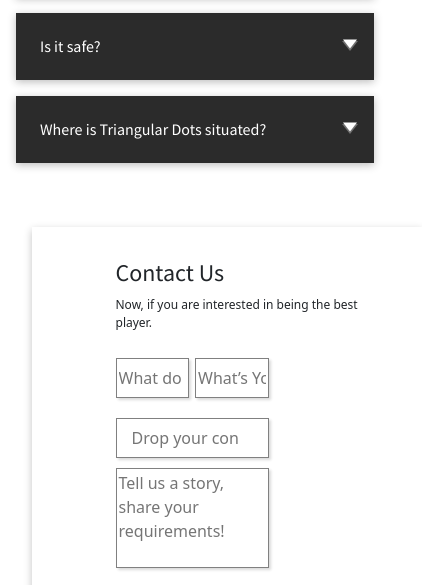
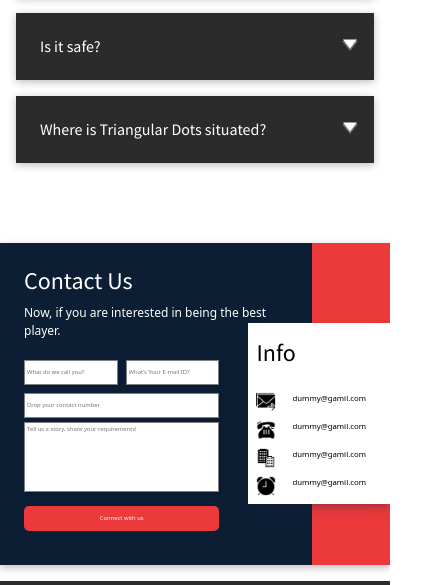
Before and after one commit to ridam258/triangularDot, a plain HTML site: page about.html in a window 390 px wide. Shown: the part 3492-4077 px from the top of the page, 422 px wide, since content can reach past the window. Drawn offline with nearby package versions, Linux system fonts and the light colour scheme.

Commit message:
formDone

```diff
--- a/about.css
+++ b/about.css
@@ -53,10 +53,11 @@
   margin: 1rem 0;
 }
 .contact {
-  width: 100%;
+  width: 80%;
+  margin: 2rem auto;
 }
 .contactRight {
-  width: 50%;
+  width: 80%;
 }
 .nameEmail input {
   /* width: 41.5%; */
@@ -128,6 +129,10 @@
     margin: 1rem 0;
   }
   .contactRight {
-    width: 90%;
+    width: 80%;
+  }
+  .contact {
+    width: 100%;
+    margin: 1rem auto;
   }
 }
--- a/about.html
+++ b/about.html
@@ -328,8 +328,14 @@
         </div>
       </section>
     </section>
-    <section class="contact d-flex justify-content-center">
-      <div class="contactRight">
+    <section
+        class="contact d-flex justify-content-start"
+        style=" background-color: #ec393a"
+      >
+        <div
+          class="contactRight"
+          style="background-color: #0b1e33; color: white"
+        >
           <h1>Contact Us</h1>
           <p>Now, if you are interested in being the best player.</p>
           <form class="contactForm">
@@ -357,10 +363,27 @@
                 placeholder="Tell us a story, share your requirements!"
               ></textarea>
             </div>
-          <button class="buttonDesign contactButton">
-            Connect with us
-          </button>
+            <button class="buttonDesign contactButton">Connect with us</button>
           </form>
+          <div class="info" style="color: black">
+            <h1>Info</h1>
+            <div class="d-flex align-items-center my-2">
+              <img src="./assets/contactMail.png" alt="" />
+              <h3>dummy@gamil.com</h3>
+            </div>
+            <div class="d-flex align-items-center my-2">
+              <img src="./assets/contactPhone.png" alt="" />
+              <h3>dummy@gamil.com</h3>
+            </div>
+            <div class="d-flex align-items-center my-2">
+              <img src="./assets/contactOffice.png" alt="" />
+              <h3>dummy@gamil.com</h3>
+            </div>
+            <div class="d-flex align-items-center my-2">
+              <img src="./assets/contactClock.png" alt="" />
+              <h3>dummy@gamil.com</h3>
+            </div>
+          </div>
         </div>
       </section>
     <section class="footer" style="background-color: #3F3F3F; color:white;">
--- a/styles.css
+++ b/styles.css
@@ -169,12 +169,13 @@
 .info {
   position: absolute;
   background-color: white;
-  padding: 2rem 8rem 2rem 2rem;
+  padding: 2vw 7vw 2vw 2vw;
   box-shadow: rgba(50, 50, 93, 0.25) 0px 6px 12px -2px,
     rgba(0, 0, 0, 0.3) 0px 3px 7px -3px;
   top: 18%;
   right: 0%;
 }
+
 .info img {
   width: 20px;
   height: 20px;
@@ -185,6 +186,7 @@
 }
 .info h1 {
   padding: 1rem 0;
+  font-size: 2.4vw;
 }
 .nameEmail {
   width: 100%;
@@ -193,7 +195,7 @@
 }
 .contactRight h1 {
   font-family: "Source Sans Pro", sans-serif;
-  font-size: 48px;
+  font-size: 3.5vw;
 }
 .contactRight input {
   display: block;
@@ -210,7 +212,7 @@
 }
 .contactNumber input {
   width: 100%;
-  padding: 15px;
+  /* padding: 15px; */
 }
 .feedback textarea {
   display: block;
@@ -254,8 +256,9 @@
 }
 .map {
   /* height:; */
-  width: 100%;
+  /* width: 100%; */
   /* height: 100%; */
+  flex: 33%;
 }
 .lastSection {
   position: relative;
@@ -327,11 +330,14 @@
 @media (max-width: 1000px) {
   .contact {
     flex-direction: column;
-    align-items: center;
+    /* align-items: center; */
   }
 
   .contactRight {
-    width: 80%;
+    /* width: 80%; */
+  }
+  .contactMap {
+    flex-direction: column;
   }
   .footer {
     padding: 2rem 2rem 1rem;
@@ -352,6 +358,11 @@
   .downLogo {
     width: 71px;
     height: 28px;
+  }
+  .map {
+    margin: 0 2rem;
+    height: 300px;
+    flex: auto;
   }
 }
 @media (max-width: 768px) {
@@ -422,14 +433,26 @@
     width: 290px;
   }
   .contactButton {
-    font-size: 1rem;
+    font-size: 1.5vw;
   }
   .contactRight p {
     font-size: 12px;
   }
-
+  .contactRight input {
+    height: 25px;
+    font-size: 1.5vw;
+    margin: 4px 0;
+  }
+  .feedback textarea {
+    height: 70px;
+    font-size: 1.5vw;
+    margin: 4px 0;
+  }
   .contactRight h1 {
     font-size: 24px;
+  }
+  .contactRight {
+    padding: 1.5rem;
   }
   .footer h5,
   .footer h4 {
@@ -456,8 +479,21 @@
   .bottom p {
     font-size: 2.5vw;
   }
+  .info {
+    top: 25%;
+    padding: 0 0.5rem;
+  }
+  .contact {
+    flex: auto;
+    margin: 0;
+  }
   .map {
-    height: 100px;
-    width: 100px;
+    margin: 0;
+  }
+  .contactForm {
+    width: 74%;
+  }
+  .info h3 {
+    font-size: 2vw;
   }
 }
```
Also changed, not shown: index.html (+3 -10 lines). Lines whose indentation alone changed are shown as unchanged.
